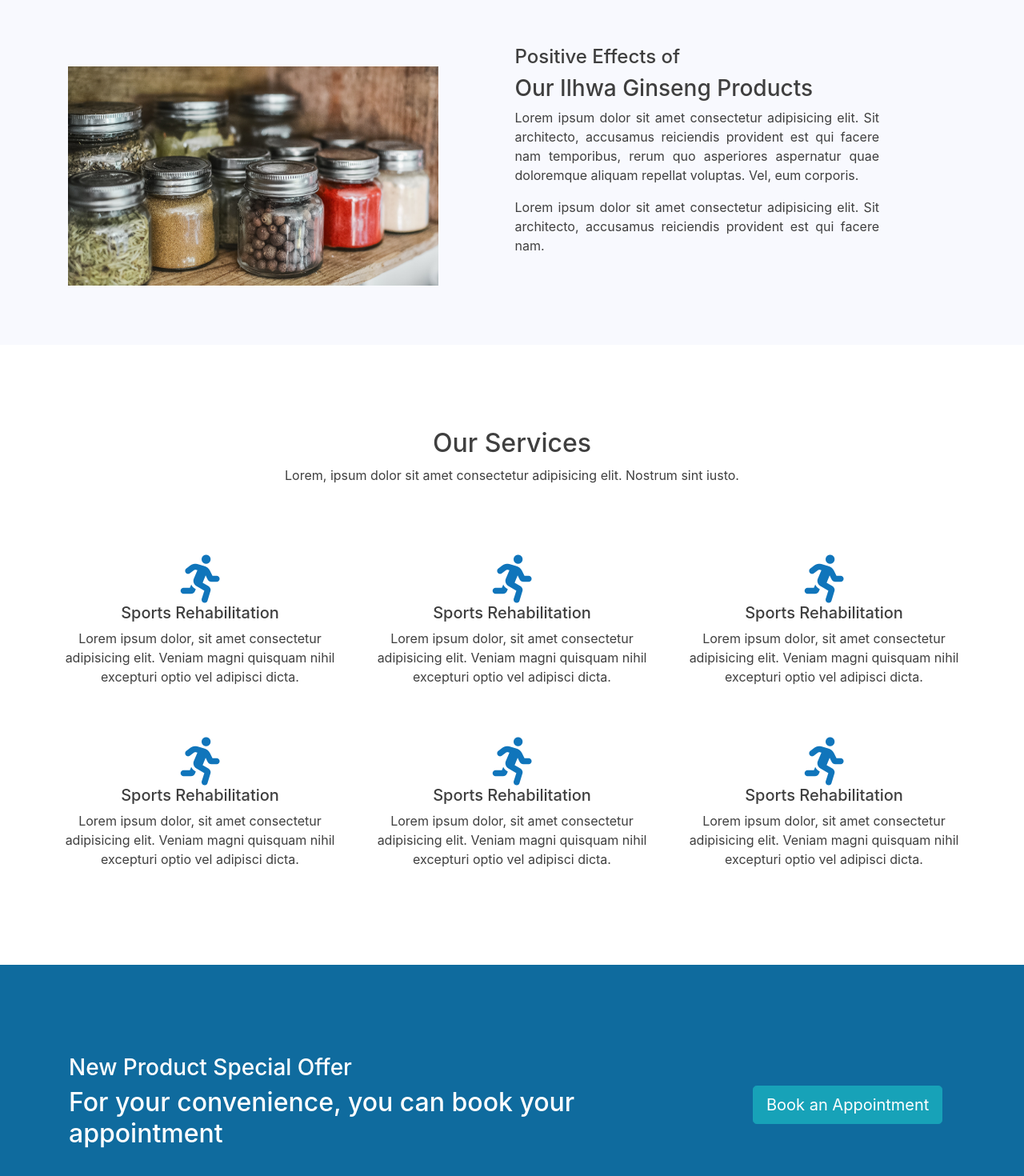
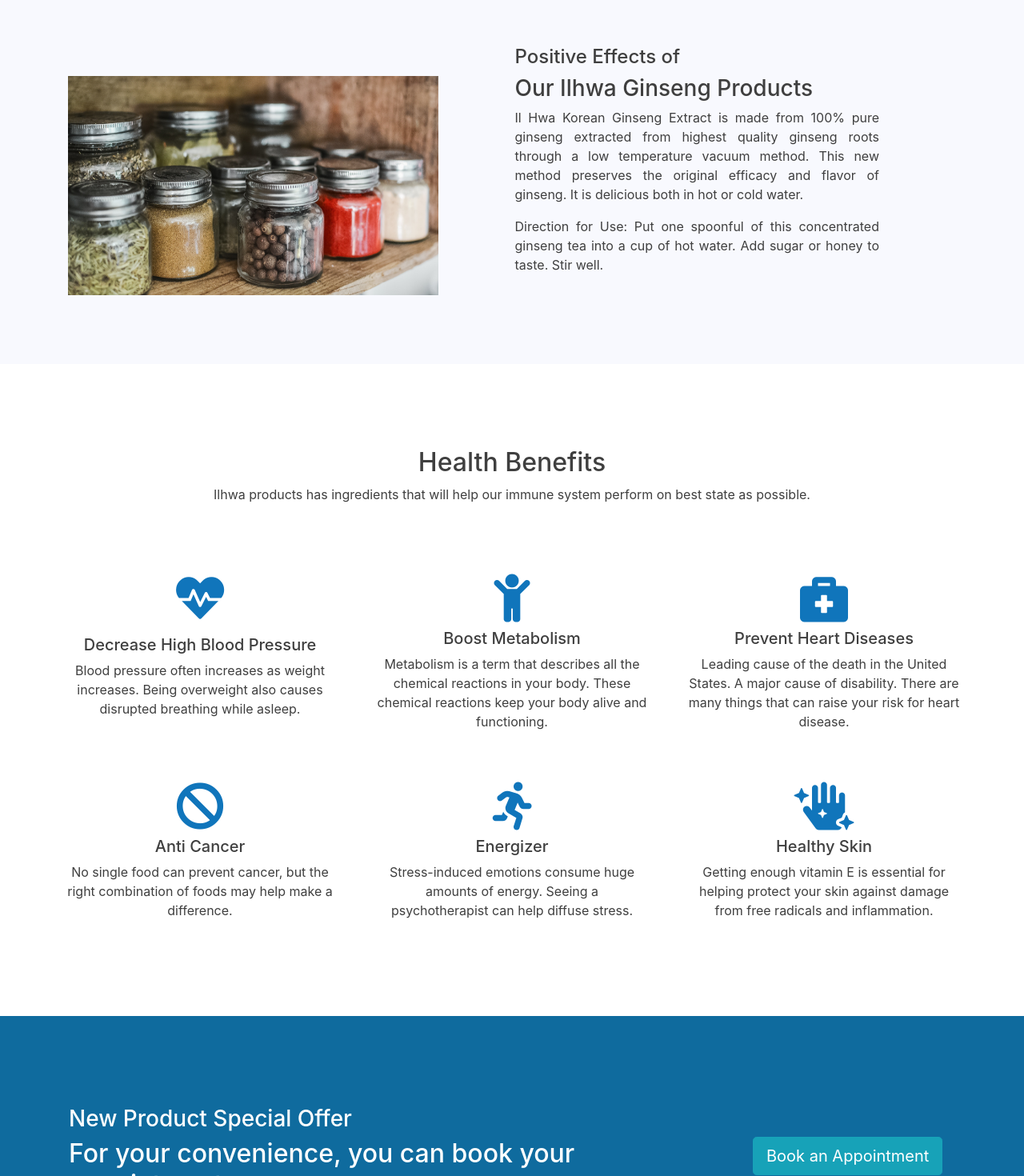
Before and after one commit to pjguitar15/react-ilhwa-website, a React (Create React App) app: page / in a window 1280 px wide. Shown: the part 1593-3063 px from the top of the page at 80% size. Built offline with nearby package versions, Linux system fonts and the light colour scheme.

Commit message:
added some real text

```diff
--- a/src/Homepage.jsx
+++ b/src/Homepage.jsx
@@ -6,7 +6,7 @@
 import Footer from './components/Footer.jsx'
 import JumbotronComponent from './components/JumbotronComponent.jsx'
 import LatestNews from './components/LatestNews.jsx'
-import Services from './components/Services.jsx'
+import HealthBenefits from './components/HealthBenefits.jsx'
 import ShopSection from './components/ShopSection.jsx'
 import SpecialOffer from './components/SpecialOffer.jsx'
 import TriSection from './components/TriSection.jsx'
@@ -18,7 +18,7 @@
       <JumbotronComponent />
       <TriSection />
       <VideoSection />
-      <Services />
+      <HealthBenefits />
       <SpecialOffer />
       <Benefits />
       <ShopSection />
--- /dev/null
+++ b/src/components/HealthBenefits.jsx
@@ -0,0 +1,69 @@
+import React from 'react'
+import { Container, Row, Col } from 'react-bootstrap'
+const HealthBenefits = () => {
+  return (
+    <Container className='services'>
+      <div className='text-center p-4'>
+        <h2>Health Benefits</h2>
+        <p>
+          Ilhwa products has ingredients that will help our immune system
+          perform on best state as possible.
+        </p>
+      </div>
+      <Row className='text-center mt-4'>
+        <Col md='4' className='p-4'>
+          <i class='fas services-icons mb-3 fa-heartbeat'></i>
+          <h5>Decrease High Blood Pressure</h5>
+          <p>
+            Blood pressure often increases as weight increases. Being overweight
+            also causes disrupted breathing while asleep.
+          </p>
+        </Col>
+        <Col md='4' className='p-4'>
+          <i class='fas mb-2 services-icons fa-child'></i>
+          <h5>Boost Metabolism</h5>
+          <p>
+            Metabolism is a term that describes all the chemical reactions in
+            your body. These chemical reactions keep your body alive and
+            functioning.
+          </p>
+        </Col>
+        <Col md='4' className='p-4'>
+          <i class='fas mb-2 services-icons fa-briefcase-medical'></i>
+          <h5>Prevent Heart Diseases</h5>
+          <p>
+            Leading cause of the death in the United States. A major cause of
+            disability. There are many things that can raise your risk for heart
+            disease.
+          </p>
+        </Col>
+        <Col md='4' className='p-4'>
+          <i class='fas mb-2 services-icons fa-ban'></i>
+          <h5>Anti Cancer</h5>
+          <p>
+            No single food can prevent cancer, but the right combination of
+            foods may help make a difference.
+          </p>
+        </Col>
+        <Col md='4' className='p-4'>
+          <i className='fas mb-2 services-icons fa-running'></i>
+          <h5>Energizer</h5>
+          <p>
+            Stress-induced emotions consume huge amounts of energy. Seeing a
+            psychotherapist can help diffuse stress.
+          </p>
+        </Col>
+        <Col md='4' className='p-4'>
+          <i class='fa mb-2 services-icons fa-hand-sparkles'></i>
+          <h5>Healthy Skin</h5>
+          <p>
+            Getting enough vitamin E is essential for helping protect your skin
+            against damage from free radicals and inflammation.
+          </p>
+        </Col>
+      </Row>
+    </Container>
+  )
+}
+
+export default HealthBenefits
--- a/src/components/Services.jsx
+++ /dev/null
@@ -1,67 +0,0 @@
-import React from 'react'
-import { Container, Row, Col } from 'react-bootstrap'
-const Services = () => {
-  return (
-    <Container className='services'>
-      <div className='text-center p-4'>
-        <h2>Our Services</h2>
-        <p>
-          Lorem, ipsum dolor sit amet consectetur adipisicing elit. Nostrum sint
-          iusto.
-        </p>
-      </div>
-      <Row className='text-center mt-4'>
-        <Col md='4' className='p-4'>
-          <i className='fas services-icons fa-running'></i>
-          <h5>Sports Rehabilitation</h5>
-          <p>
-            Lorem ipsum dolor, sit amet consectetur adipisicing elit. Veniam
-            magni quisquam nihil excepturi optio vel adipisci dicta.
-          </p>
-        </Col>
-        <Col md='4' className='p-4'>
-          <i className='fas services-icons fa-running'></i>
-          <h5>Sports Rehabilitation</h5>
-          <p>
-            Lorem ipsum dolor, sit amet consectetur adipisicing elit. Veniam
-            magni quisquam nihil excepturi optio vel adipisci dicta.
-          </p>
-        </Col>
-        <Col md='4' className='p-4'>
-          <i className='fas services-icons fa-running'></i>
-          <h5>Sports Rehabilitation</h5>
-          <p>
-            Lorem ipsum dolor, sit amet consectetur adipisicing elit. Veniam
-            magni quisquam nihil excepturi optio vel adipisci dicta.
-          </p>
-        </Col>
-        <Col md='4' className='p-4'>
-          <i className='fas services-icons fa-running'></i>
-          <h5>Sports Rehabilitation</h5>
-          <p>
-            Lorem ipsum dolor, sit amet consectetur adipisicing elit. Veniam
-            magni quisquam nihil excepturi optio vel adipisci dicta.
-          </p>
-        </Col>
-        <Col md='4' className='p-4'>
-          <i className='fas services-icons fa-running'></i>
-          <h5>Sports Rehabilitation</h5>
-          <p>
-            Lorem ipsum dolor, sit amet consectetur adipisicing elit. Veniam
-            magni quisquam nihil excepturi optio vel adipisci dicta.
-          </p>
-        </Col>
-        <Col md='4' className='p-4'>
-          <i className='fas services-icons fa-running'></i>
-          <h5>Sports Rehabilitation</h5>
-          <p>
-            Lorem ipsum dolor, sit amet consectetur adipisicing elit. Veniam
-            magni quisquam nihil excepturi optio vel adipisci dicta.
-          </p>
-        </Col>
-      </Row>
-    </Container>
-  )
-}
-
-export default Services
--- a/src/components/VideoSection.jsx
+++ b/src/components/VideoSection.jsx
@@ -18,14 +18,16 @@
             <h3>Our Ilhwa Ginseng Products</h3>
 
             <p className='text-justify'>
-              Lorem ipsum dolor sit amet consectetur adipisicing elit. Sit
-              architecto, accusamus reiciendis provident est qui facere nam
-              temporibus, rerum quo asperiores aspernatur quae doloremque
-              aliquam repellat voluptas. Vel, eum corporis.
+              Il Hwa Korean Ginseng Extract is made from 100% pure ginseng
+              extracted from highest quality ginseng roots through a low
+              temperature vacuum method. This new method preserves the original
+              efficacy and flavor of ginseng. It is delicious both in hot or
+              cold water.
             </p>
             <p className='text-justify'>
-              Lorem ipsum dolor sit amet consectetur adipisicing elit. Sit
-              architecto, accusamus reiciendis provident est qui facere nam.
+              Direction for Use: Put one spoonful of this concentrated ginseng
+              tea into a cup of hot water. Add sugar or honey to taste. Stir
+              well.
             </p>
           </Col>
         </Row>
```
